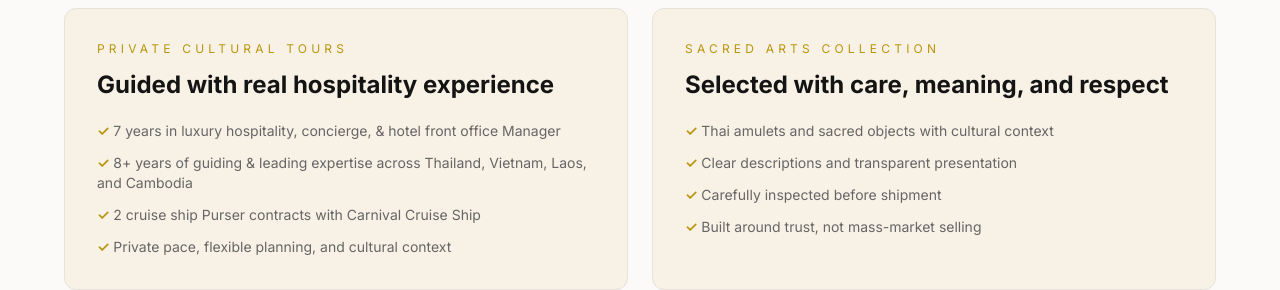
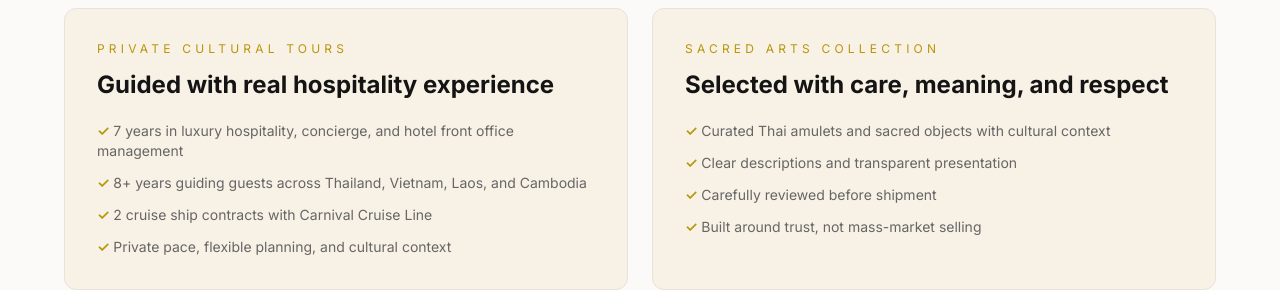
Before and after one commit to anthonytkool/siamaura-code-review, a Next.js app: page / in a window 1280 px wide. Shown: the part 1780-2070 px from the top of the page. Built offline with nearby package versions, Linux system fonts and the light colour scheme; no server answers; the database is empty.

Commit message:
feat: refine homepage trust messaging

```diff
--- a/components/home/home-trust-split.tsx
+++ b/components/home/home-trust-split.tsx
@@ -12,20 +12,17 @@ const HomeTrustSplit = () => {
           <ul className='mt-5 space-y-3 text-sm text-muted-foreground'>
             <li>
               <span className='font-bold text-[#B8960C]'>✓</span> 7 years in
-              luxury hospitality, concierge, & hotel front office Manager
+              luxury hospitality, concierge, and hotel front office management
             </li>
             <li>
-              <span className='font-bold text-[#B8960C]'>✓</span> 8+ years of
-              guiding & leading expertise across Thailand, Vietnam, Laos, and
-              Cambodia
+              <span className='font-bold text-[#B8960C]'>✓</span> 8+ years
+              guiding guests across Thailand, Vietnam, Laos, and Cambodia
             </li>
             <li>
-              {' '}
               <span className='font-bold text-[#B8960C]'>✓</span> 2 cruise ship
-              Purser contracts with Carnival Cruise Ship
+              contracts with Carnival Cruise Line
             </li>
             <li>
-              {' '}
               <span className='font-bold text-[#B8960C]'>✓</span> Private pace,
               flexible planning, and cultural context
             </li>
@@ -41,22 +38,18 @@ const HomeTrustSplit = () => {
           </h2>
           <ul className='mt-5 space-y-3 text-sm text-muted-foreground'>
             <li>
-              {' '}
-              <span className='font-bold text-[#B8960C]'>✓</span> Thai amulets
-              and sacred objects with cultural context
+              <span className='font-bold text-[#B8960C]'>✓</span> Curated Thai
+              amulets and sacred objects with cultural context
             </li>
             <li>
-              {' '}
               <span className='font-bold text-[#B8960C]'>✓</span> Clear
               descriptions and transparent presentation
             </li>
             <li>
-              {' '}
               <span className='font-bold text-[#B8960C]'>✓</span> Carefully
-              inspected before shipment
+              reviewed before shipment
             </li>
             <li>
-              {' '}
               <span className='font-bold text-[#B8960C]'>✓</span> Built around
               trust, not mass-market selling
             </li>
```
